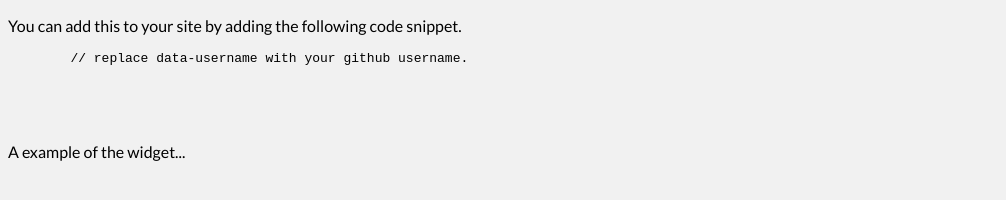
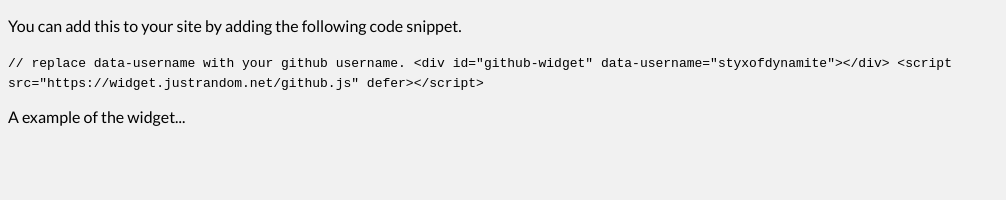
Before and after one commit to StyxOfDynamite/widget-demo, a plain HTML site: page index.html in a window 1280 px wide. Shown: the whole page, without its empty margins (0-1006 px from the left). Drawn offline with Linux system fonts and the light colour scheme; a script that the page names is missing.

Commit message:
fix script and div

```diff
--- a/index.html
+++ b/index.html
@@ -19,11 +19,11 @@
     <p>
         You can add this to your site by adding the following code snippet.
     </p>
-    <pre>
+    <code>
         // replace data-username with your github username.
-        <div id="github-widget" data-username="styxofdynamite"></div>
-        <script src="https://widget.justrandom.net/github.js" defer></script>
-    </pre>
+        &lt;div id="github-widget" data-username="styxofdynamite"&gt;&lt;/div&gt;
+        &lt;script src="https://widget.justrandom.net/github.js" defer&gt;&lt;/script&gt;
+    </code>
     <p>A example of the widget...</p>
     <div id="github-widget" data-username="styxofdynamite"></div>
     <script src="https://widget.justrandom.net/github.js" defer></script>
```
